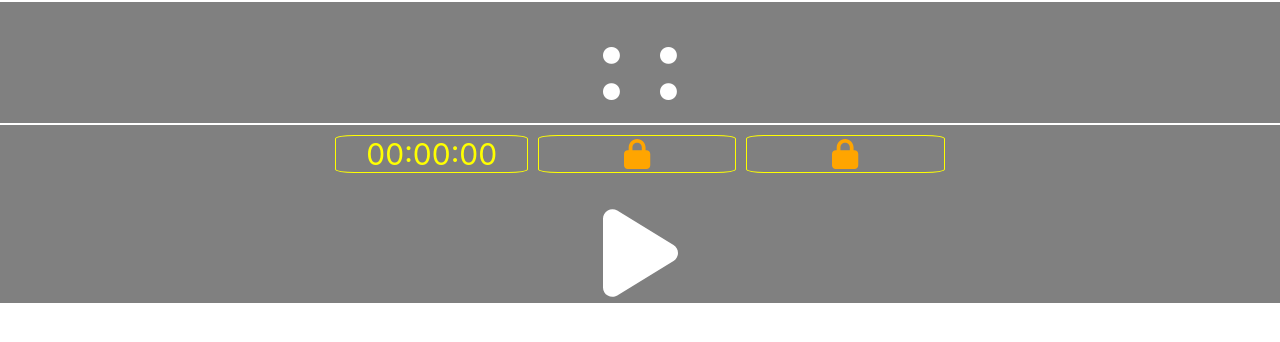
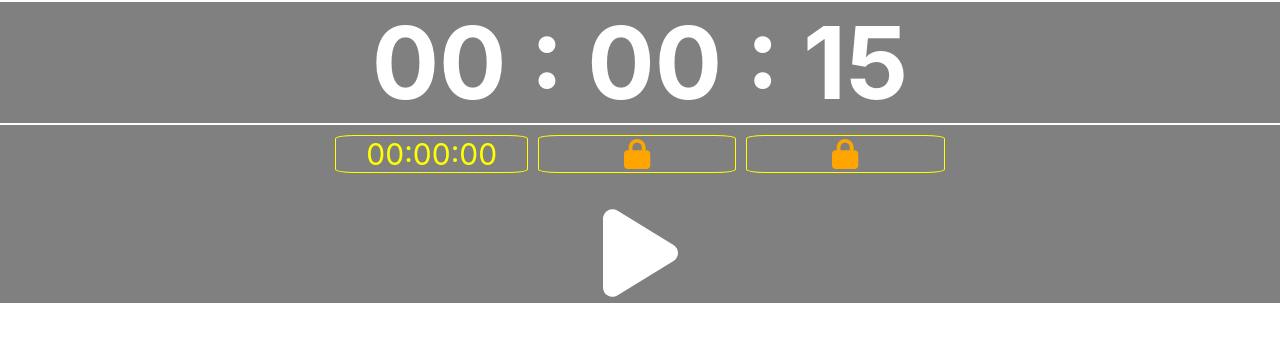
Before and after one commit to thangoke/timer, a React (Create React App) app: page / in a window 1280 px wide. Shown: the top 342 px of the page. Built offline with nearby package versions, Linux system fonts and the light colour scheme.

Commit message:
jump to timer

```diff
--- a/src/App.tsx
+++ b/src/App.tsx
@@ -12,9 +12,9 @@ library.add(faCheckSquare, faCoffee, faPlay, faPause, faCog, faLock);
 function App() {
   let [currentScreen, setCurrentScreen] = useState("home");
 
-  let [hour, setHour] = useState("00");
-  let [minute, setMinute] = useState("00");
-  let [second, setSecond] = useState("15");
+  let [hour, setHour] = useState(localStorage.getItem(`thangoke.timer/${""}hour`) || "00");
+  let [minute, setMinute] = useState(localStorage.getItem(`thangoke.timer/${""}minute`) || "00");
+  let [second, setSecond] = useState(localStorage.getItem(`thangoke.timer/${""}second`) || "15");
 
   const handleSetupClose = () => {
     setCurrentScreen("home");
@@ -29,13 +29,13 @@ function App() {
 
   return (
     <div className="App">
-      {currentScreen === "home" && <HomeScreen setupFor="" title="Home" timeColor="white" onChangeScreen={(screen: string) => handleOnChangeScreen(screen)} />}
+      {currentScreen === "home" && <HomeScreen title="Home" timeColor="white" onChangeScreen={(screen: string) => handleOnChangeScreen(screen)} hour={hour} minute={minute} second={second} />}
 
       {currentScreen === "setup" && <TimerSetup setupFor="" title="set time" timeColor="white" onClose={() => handleSetupClose()} />}
 
       {currentScreen === "setupAlarm" && <TimerSetup setupFor="alarm" title="set warning time" timeColor="yellow" onClose={() => handleSetupClose()} />}
 
-      {currentScreen === "timer" && <HomeScreen hour={hour} minute={minute} second={second} />}
+      {currentScreen === "timer" && <Timer hour={hour} minute={minute} second={second} />}
     </div>
 
   );
--- a/src/component/HomeScreen.tsx
+++ b/src/component/HomeScreen.tsx
@@ -1,61 +1,10 @@
 import StyleSheetHolder from "../type/StyleSheetHolder"
-import { useEffect, useState } from "react"
 import PlayPauseButton from "./PlayPauseButton";
 import { FontAwesomeIcon } from "@fortawesome/react-fontawesome";
 
 export default function HomeScreen({ hour, minute, second, onChangeScreen }: any) {
-    let [currStatus, setCurrStatus] = useState("pause");
-
-    let [currHour, setCurrHour] = useState(hour);
-    let [currMinute, setCurrMinute] = useState(minute);
-    let [currSecond, setCurrSecond] = useState(second);
-
-    let [totalSeconds, setTotalSeconds] = useState(Number(currHour) * 3600 + Number(minute) * 60 + Number(second));
-
-    useEffect(() => {
-        const interval = setInterval(() => {
-            console.log(currStatus)
-            if (currStatus !== "pause") {
-                if (totalSeconds > 0) {
-                    setTotalSeconds(totalSeconds - 1);
-                };
-
-                let remain = totalSeconds;
-
-                let h = Math.floor(remain / 3600);
-                if (h < 10) {
-                    setCurrHour('0' + h);
-                } else {
-                    setCurrHour('' + h);
-                }
-                remain -= h * 3600;
-
-                let m = Math.floor(remain / 60);
-                if (m < 10) {
-                    setCurrMinute('0' + m);
-                } else {
-                    setCurrMinute('' + m);
-                }
-                remain -= m * 60;
-
-                let s = remain;
-                if (s < 10) {
-                    setCurrSecond('0' + s);
-                } else {
-                    setCurrSecond('' + s);
-                }
-            }
-        }, 1000);
-        return () => clearInterval(interval);
-    }, [currStatus, totalSeconds]);
-
-    const handleStatusChange = (status: string) => {
-        console.log("receive status", status);
-        setCurrStatus(status);
-    }
-
     return <div style={styles.timerSetupContainer}>
-        <div style={styles.timerElement} onClick={() => onChangeScreen("setup")}>{currHour} : {currMinute} : {currSecond}</div>
+        <div style={styles.timerElement} onClick={() => onChangeScreen("setup")}>{hour} : {minute} : {second}</div>
         <div style={styles.alarmContainer}>
             <div style={styles.alarmButton} onClick={() => onChangeScreen("setupAlarm")}>00:00:00</div>
             <div style={styles.alarmButton}>
@@ -76,7 +25,7 @@ export default function HomeScreen({ hour, minute, second, onChangeScreen }: any
                 icon={"cog"}
                 style={{ color: "white", fontWeight: "bold", fontSize: "100px", marginLeft: "55px", marginRight: "55px" }}
             /> */}
-            <PlayPauseButton onStatusChange={(status: string) => handleStatusChange(status)} />
+            <PlayPauseButton onStatusChange={() => onChangeScreen("timer")} />
         </div>
     </div>
 }
```
